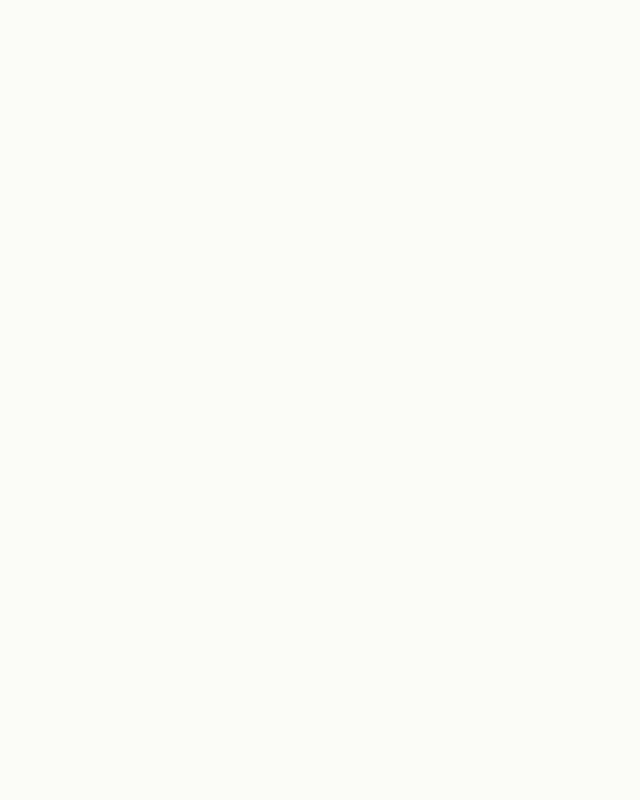
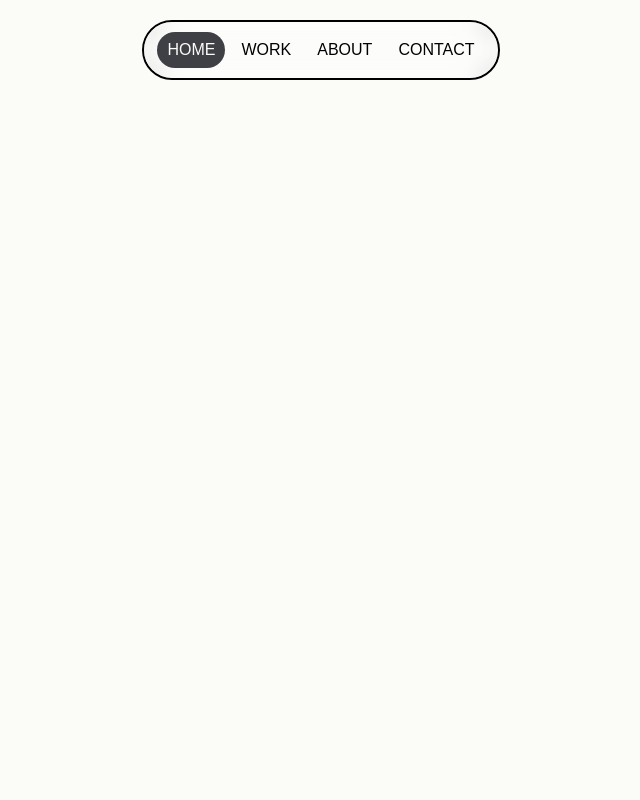
Before and after one commit to domsantini/portfolio2, a Next.js app: page / in a window 1280 px wide. Shown: the top 800 px of the page, without its empty margins (319-959 px from the left). Built offline with nearby package versions, Linux system fonts and the light colour scheme; a web font is replaced by a local one.

Commit message:
Forgot to push changes, but just got click on navbar working

```diff
--- a/app/components/Footer.jsx
+++ b/app/components/Footer.jsx
@@ -2,7 +2,7 @@ import ContactButton from "./ContactButton";
 
 function Footer() {
   return (
-    <footer className='relative h-[100dvh] bg-[#FBFCF8]'>
+    <footer id='contact' className='relative h-[100dvh] bg-[#FBFCF8]'>
         <div className='h-full w-full fixed bottom-0 flex flex-col justify-center items-center'>
           <p className='font-chillax font-semibold text-[12vw]'>Get in touch!</p>
           <div className='flex  gap-2'>
--- a/app/components/Header/Header.jsx
+++ b/app/components/Header/Header.jsx
@@ -3,6 +3,10 @@ import Link from "next/link";
 import { motion } from 'framer-motion'
 
 import styles from "./Header.module.css";
+import React from "react";
+import { PageContext } from "@/app/context/pageContext";
+
+
 
 const NAV_ITEMS = [
   { title: "Home", href: "#" },
@@ -12,6 +16,9 @@ const NAV_ITEMS = [
 ];
 
 const Header = () => {
+
+  const { currentPage, setCurrentPage } = React.useContext(PageContext);
+
   return (
     <motion.header
       initial={{ y: -10, opacity: 0 }}
@@ -27,7 +34,11 @@ const Header = () => {
         <div className={styles.backdrop} />
         <ul className={styles.navlist}>
           {NAV_ITEMS.map(({ title, href }) => (
-            <li key={href}>
+            <li
+              onClick={() => setCurrentPage(title.toLocaleLowerCase())}
+              key={href}
+              className={`${styles.navitem} ${currentPage == title.toLocaleLowerCase() ? styles.active : ''}`}
+            >
               <Link href={href}>{title}</Link>
             </li>
           ))}
--- a/app/components/Header/Header.module.css
+++ b/app/components/Header/Header.module.css
@@ -1,3 +1,14 @@
+@media (max-width: 360px) {
+  .header {
+    font-size: 12px;
+  }
+}
+@media (min-width: 361px) {
+  .header {
+    font-size: 16px;
+  }
+}
+
 .header {
   position: fixed;
   display: grid;
@@ -6,21 +17,6 @@
   right: 0;
   left: 0;
   z-index: 5;
-}
-.navbar{
-  position: relative;
-  margin: 20px auto 0px auto;
-  padding: 0.5rem 1rem;
-  overflow: hidden;
-  border: 2px solid black;
-  border-radius: 9999px;
-}
-.navlist{
-  position: relative;
-  display: flex;
-  gap: 1rem;
-  text-transform: uppercase;
-  z-index: 10;
 }
 .backdrop {
   position: absolute;
@@ -36,3 +32,29 @@
     transparent 50% 100%
   );
 }
+.navbar{
+  position: relative;
+  margin: 20px auto 0px auto;
+  padding: 10px;
+  overflow: hidden;
+  border: 2px solid black;
+  border-radius: 50px;
+}
+.navlist{
+  position: relative;
+  display: flex;
+  align-items: center;
+  text-transform: uppercase;
+  z-index: 10;
+}
+.navitem {
+  padding: 6px 10px;
+  margin: 0px 3px;
+  border-radius: calc(50px - 10px);
+  transition: all ease-out 0.3s ;
+}
+.active {
+  background: #3f3f46;
+  color: #FBFCF8;
+  transition: all ease-out 0.3s ;
+}
--- /dev/null
+++ b/app/components/LoadingScreen/LoadingScreen.jsx
@@ -0,0 +1,23 @@
+'use client'
+import React from 'react';
+import useWindow from '@/app/hooks/use-window';
+import styles from './LoadingScreen.module.css'
+
+function LoadingScreen({ curve }) {
+
+  // const height = `100vh+${curve}px`
+  const { height, width } = useWindow();
+  console.log({ height, width })
+
+
+  return (
+      <div style={{ '--curveHeight': curve }} className={styles.loader}>
+        <svg className={styles.svg}>
+          <path className={styles.path}/>
+        </svg>
+      </div>
+
+  )
+}
+
+export default LoadingScreen;
--- /dev/null
+++ b/app/components/LoadingScreen/LoadingScreen.module.css
@@ -0,0 +1,18 @@
+.loader {
+  position: fixed;
+  top: 0;
+  left: 0;
+  height: calc(100vh + var(--curveHeight));
+  width: 100%;
+  border: 2px solid red;
+  z-index: 1000;
+}
+
+.svg {
+  height: 100%;
+  width: 100%;
+}
+
+.path {
+
+}
--- a/app/components/RevealWord.jsx
+++ b/app/components/RevealWord.jsx
@@ -15,7 +15,7 @@ function RevealWord({ duration='1', ease='easeInOut', delay='1', className, chil
         initial='initial'
         animate={isInView ? 'animate' : 'initial'}
         className={`${className} block w-fit overflow-hidden`}
-        transition={{ ease: [0.33, 1, 0.68, 1] }}
+        // transition={{ ease: "easeInOut", }}
         {...props}
       >
         <motion.div
@@ -26,7 +26,7 @@ function RevealWord({ duration='1', ease='easeInOut', delay='1', className, chil
           }}
           transition={{
             duration: '1',
-            ease: [0.33, 1, 0.68, 1],
+            ease: "easeInOut",
             delay: '0.3',
           }}
           {...props}
--- a/app/globals.css
+++ b/app/globals.css
@@ -7,7 +7,7 @@
   padding: 0;
 }
 html {
-  scroll-behavior: smooth;
+  scroll-behavior: smooth !important;
 }
 
 @font-face {
--- /dev/null
+++ b/app/hooks/use-window.js
@@ -0,0 +1,23 @@
+'use client'
+import React from 'react';
+
+function useWindow() {
+  const [windowDimensions, setWindowDimensions] = React.useState({
+    height: undefined,
+    width: undefined
+  })
+
+  React.useEffect(() => {
+    if (!window) return
+
+    setWindowDimensions({
+      height: window.innerHeight,
+      width: window.innerWidth
+    })
+
+  }, [])
+
+  return windowDimensions
+}
+
+export default useWindow;
--- a/app/layout.js
+++ b/app/layout.js
@@ -14,7 +14,7 @@ export default function RootLayout({ children }) {
     <html lang="en" className={abeezee.className}>
       <meta name="viewport" content="minimum-scale=1"/>
       <PageContextProvider>
-        <body>{children}</body>
+        <body className='relative'>{children}</body>
       </PageContextProvider>
     </html>
   );
--- a/app/page.js
+++ b/app/page.js
@@ -2,7 +2,7 @@
 import React from "react";
 import { useScroll, useMotionValueEvent } from 'framer-motion';
 
-
+import LoadingScreen from "./components/LoadingScreen/LoadingScreen";
 import Header from "./components/Header/Header";
 import LandingSection from "./components/LandingSection/LandingSection";
 import WorkSection from "./components/WorkSection";
@@ -23,8 +23,9 @@ export default function Home() {
 
   return (
     <>
+      {/* <LoadingScreen curve='200px'/> */}
       <main className="relative h-full bg-[#FBFCF8] z-20">
-        {/* <Header /> */}
+        <Header />
         <LandingSection id="home" scrollYProgress={scrollYProgress}/>
         <div className='relative z-[2]'>
           <WorkSection ref={wrapperRef} id="work"/>
```
